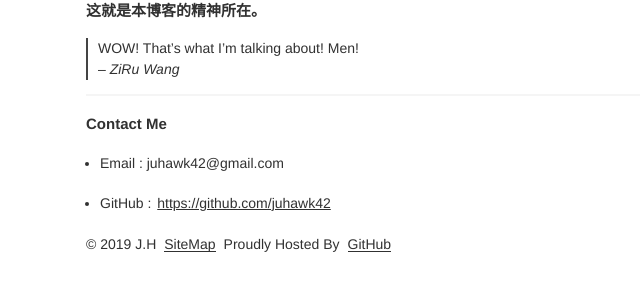
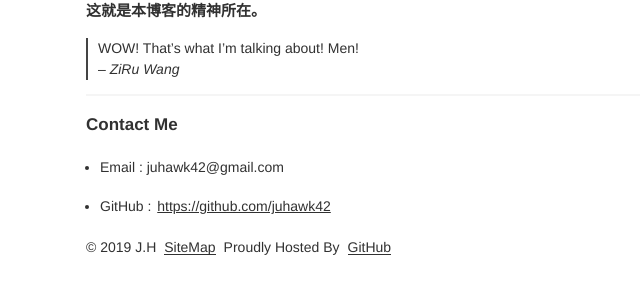
Before and after one commit to juhawk42/juhawk42.github.io, a Jekyll site: the page built from pages/about.md, in a window 1280 px wide. Shown: the part 498-792 px from the top of the page, without its empty margins (274-914 px from the left). Built offline with Jekyll 4.4.1, drawn with Linux system fonts in a browser that asks for light colours.

Commit message:
fixed Head display issue

```diff
--- a/pages/about.md
+++ b/pages/about.md
@@ -20,7 +20,7 @@
 
 ---
 
-#### 引用的两段话都在回答同一个问题，我也想试着给出自己的答案。
+### 引用的两段话都在回答同一个问题，我也想试着给出自己的答案。
 
 ### 这就是本博客的精神所在。
 
@@ -29,7 +29,7 @@
 
 ---
 
-### Contact Me
+## Contact Me
 
 - Email : juhawk42@gmail.com
 
--- a/pages/search.html
+++ b/pages/search.html
@@ -7,9 +7,9 @@
 ---
 <div class="container page-search animation-fade-up">
 	<h1 class="page-title" id="{{ page.title }}">{{ page.title }}</h1>
-	<input id="search-input" type="text" placeholder="Use Blanks to Separat Keywords ^_^"></input>
+	<input id="search-input" type="text" placeholder="Enter your search term... ^_^"></input>
 	<div class="list-group">
-		<h2 id="Result">Result:</h2>
+		<h2 id=" "> </h2>
 		<ul>
 			{% for post in site.posts  %}
 			<li class="search-item" style="display:none;">
```
Also changed, not shown: _posts/2019-05-01-主题预览.md (+3 -3 lines).
